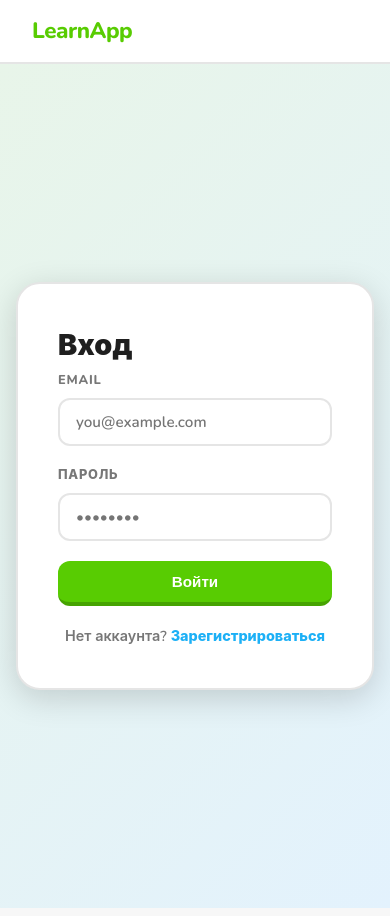
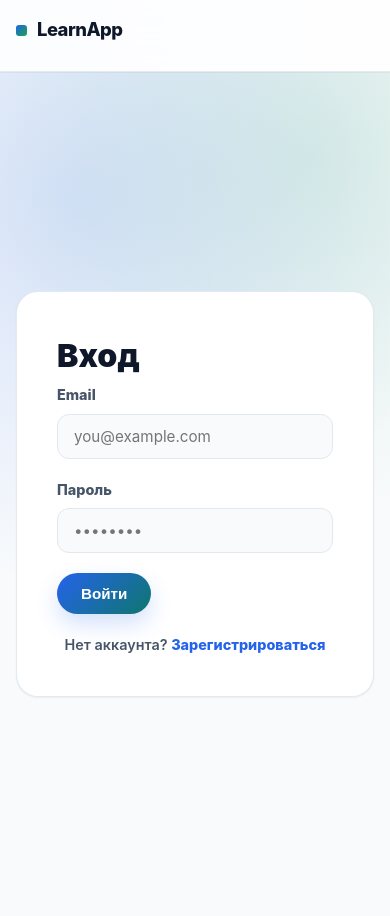
Before and after one commit to erkebulan234/learning_machine, a React (Create React App) app in the folder frontend/: page /login in a window 390 px wide. Built offline with nearby package versions, Linux system fonts and the light colour scheme.

Commit message:
Modernize frontend design

```diff
--- a/frontend/src/styles/global.css
+++ b/frontend/src/styles/global.css
@@ -792,3 +792,395 @@ body {
 
 .action-btn:hover { border-color: var(--gray-400); background: var(--gray-100); transform: translateY(-1px); }
 .action-btn.delete:hover { border-color: var(--red); background: var(--red-light); }
+
+/* Modern LMS redesign overrides */
+:root {
+  --green: #16a34a;
+  --green-dark: #15803d;
+  --green-light: #dcfce7;
+  --blue: #2563eb;
+  --blue-dark: #1d4ed8;
+  --blue-light: #dbeafe;
+  --purple: #7c3aed;
+  --purple-dark: #6d28d9;
+  --purple-light: #ede9fe;
+  --red: #dc2626;
+  --red-light: #fee2e2;
+  --yellow: #f59e0b;
+  --yellow-dark: #b45309;
+  --yellow-light: #fef3c7;
+  --gray-50: #f8fafc;
+  --gray-100: #f1f5f9;
+  --gray-200: #e2e8f0;
+  --gray-400: #94a3b8;
+  --gray-600: #475569;
+  --gray-800: #1e293b;
+  --gray-900: #0f172a;
+  --white: #ffffff;
+  --radius-sm: 8px;
+  --radius-md: 10px;
+  --radius-lg: 14px;
+  --radius-xl: 18px;
+  --shadow-sm: 0 1px 2px rgba(15, 23, 42, 0.06);
+  --shadow-md: 0 10px 24px rgba(15, 23, 42, 0.08);
+  --shadow-lg: 0 24px 60px rgba(15, 23, 42, 0.14);
+}
+
+body {
+  font-family: Inter, -apple-system, BlinkMacSystemFont, "Segoe UI", sans-serif;
+  background:
+    radial-gradient(circle at top left, rgba(37, 99, 235, 0.08), transparent 28rem),
+    linear-gradient(180deg, #f8fafc 0%, #eef2f7 100%);
+  color: var(--gray-900);
+}
+
+.navbar {
+  height: 72px;
+  padding: 0 2rem;
+  background: rgba(255, 255, 255, 0.86);
+  border-bottom: 1px solid rgba(226, 232, 240, 0.9);
+  backdrop-filter: blur(18px);
+  box-shadow: 0 1px 0 rgba(15, 23, 42, 0.04);
+}
+
+.navbar-logo {
+  color: var(--gray-900);
+  font-size: 1.15rem;
+  font-weight: 850;
+}
+
+.navbar-logo::before {
+  content: "";
+  display: inline-block;
+  width: 11px;
+  height: 11px;
+  margin-right: 10px;
+  border-radius: 3px;
+  background: linear-gradient(135deg, var(--blue), var(--green));
+}
+
+.navbar-links {
+  gap: 0.35rem;
+}
+
+.navbar-links a {
+  color: var(--gray-600);
+  border-radius: 999px;
+  font-weight: 700;
+}
+
+.navbar-links a:hover {
+  background: var(--gray-100);
+  color: var(--gray-900);
+}
+
+.navbar-admin {
+  color: var(--purple-dark) !important;
+  background: var(--purple-light);
+}
+
+.navbar-xp {
+  border: 1px solid #fde68a;
+  background: #fffbeb;
+  color: #92400e;
+  box-shadow: none;
+}
+
+.btn-logout,
+.btn-secondary {
+  border: 1px solid var(--gray-200);
+  border-bottom: 1px solid var(--gray-200);
+  border-radius: 999px;
+  background: var(--white);
+  color: var(--gray-600);
+  box-shadow: var(--shadow-sm);
+}
+
+.btn-logout:hover,
+.btn-secondary:hover {
+  border-color: var(--gray-300);
+  background: var(--gray-100);
+  color: var(--gray-900);
+  transform: none;
+}
+
+.btn-primary {
+  width: auto;
+  border: 0;
+  border-radius: 999px;
+  background: linear-gradient(135deg, var(--blue), #0f766e);
+  box-shadow: 0 10px 22px rgba(37, 99, 235, 0.2);
+  font-weight: 800;
+}
+
+.btn-primary:hover {
+  background: linear-gradient(135deg, var(--blue-dark), #0f766e);
+  transform: translateY(-1px);
+}
+
+.btn-primary:active {
+  transform: translateY(0);
+}
+
+.page {
+  max-width: 1120px;
+  padding: 2rem 1.5rem 4rem;
+}
+
+.page > h1 {
+  font-size: 2.35rem;
+  line-height: 1.1;
+  margin-bottom: 1.5rem;
+  letter-spacing: 0;
+}
+
+.page > h1::after {
+  content: "";
+  display: block;
+  width: 56px;
+  height: 4px;
+  margin-top: 14px;
+  border-radius: 999px;
+  background: linear-gradient(90deg, var(--blue), var(--green));
+}
+
+.auth-page {
+  background:
+    radial-gradient(circle at 20% 15%, rgba(37, 99, 235, 0.16), transparent 24rem),
+    radial-gradient(circle at 80% 10%, rgba(22, 163, 74, 0.12), transparent 22rem),
+    #f8fafc;
+}
+
+.auth-card,
+.form-card,
+.course-card,
+.lesson-item,
+.task-panel,
+.profile-card,
+.progress-item,
+.achievement-card,
+.admin-section,
+.stat-card {
+  border: 1px solid rgba(226, 232, 240, 0.95);
+  box-shadow: var(--shadow-sm);
+}
+
+.auth-card,
+.form-card {
+  border-radius: 22px;
+}
+
+.auth-card h1 {
+  font-size: 2rem;
+}
+
+.form-group label {
+  color: var(--gray-600);
+  letter-spacing: 0;
+  text-transform: none;
+  font-size: 0.9rem;
+}
+
+.form-group input,
+.form-card textarea,
+.form-card select {
+  border: 1px solid var(--gray-200);
+  border-radius: 12px;
+  background: #f8fafc;
+}
+
+.form-group input:focus,
+.form-card textarea:focus,
+.form-card select:focus {
+  border-color: rgba(37, 99, 235, 0.7);
+  background: var(--white);
+  box-shadow: 0 0 0 4px rgba(37, 99, 235, 0.12);
+}
+
+.courses-grid {
+  grid-template-columns: repeat(auto-fill, minmax(280px, 1fr));
+  gap: 1rem;
+}
+
+.course-card {
+  position: relative;
+  min-height: 190px;
+  padding: 1.35rem;
+  border-radius: 18px;
+  overflow: hidden;
+}
+
+.course-card::before {
+  content: "";
+  position: absolute;
+  inset: 0 0 auto;
+  height: 4px;
+  background: linear-gradient(90deg, var(--blue), var(--green));
+}
+
+.course-card:hover {
+  border-color: rgba(37, 99, 235, 0.35);
+  box-shadow: var(--shadow-md);
+  transform: translateY(-4px);
+}
+
+.course-card h2 {
+  font-size: 1.15rem;
+}
+
+.course-card p {
+  color: var(--gray-600);
+}
+
+.course-difficulty,
+.difficulty-badge,
+.progress-count,
+.xp-badge,
+.achievement-badge,
+.profile-level {
+  border: 0;
+  border-radius: 999px;
+}
+
+.course-meta {
+  color: var(--gray-600);
+}
+
+.lessons-list,
+.tasks-section,
+.section {
+  background: rgba(255, 255, 255, 0.6);
+  border: 1px solid rgba(226, 232, 240, 0.75);
+  border-radius: 22px;
+  padding: 1.25rem;
+}
+
+.lesson-item {
+  border-radius: 14px;
+  margin-bottom: 0.7rem;
+}
+
+.lesson-item:hover {
+  border-color: rgba(37, 99, 235, 0.35);
+  transform: translateX(0);
+  box-shadow: var(--shadow-md);
+}
+
+.lesson-num {
+  border: 0;
+  border-radius: 12px;
+  background: var(--blue-light);
+}
+
+.task-tab {
+  border: 1px solid var(--gray-200);
+  border-radius: 999px;
+}
+
+.task-tab.active {
+  border: 0;
+  background: var(--gray-900);
+  color: var(--white);
+}
+
+.task-panel {
+  border-radius: 18px;
+}
+
+.code-editor {
+  border: 1px solid #1e293b;
+  border-radius: 14px;
+  background: #0f172a;
+  box-shadow: inset 0 1px 0 rgba(255,255,255,0.05);
+}
+
+.profile-avatar {
+  border-radius: 18px;
+  border: 0;
+  background: linear-gradient(135deg, var(--blue), var(--green));
+}
+
+.xp-bar-wrap {
+  height: 12px;
+  background: var(--gray-100);
+}
+
+.xp-bar {
+  height: 12px;
+}
+
+.admin-layout {
+  background: var(--gray-50);
+}
+
+.admin-sidebar {
+  border-right: 1px solid var(--gray-200);
+  background: rgba(255, 255, 255, 0.82);
+  backdrop-filter: blur(18px);
+}
+
+.admin-main {
+  background: transparent;
+}
+
+.admin-section {
+  border-radius: 20px;
+}
+
+.admin-section-header,
+.admin-table th {
+  background: #f8fafc;
+}
+
+.action-btn {
+  border: 1px solid var(--gray-200);
+  border-radius: 10px;
+}
+
+@media (max-width: 760px) {
+  .navbar {
+    height: auto;
+    min-height: 72px;
+    padding: 1rem;
+    align-items: flex-start;
+    gap: 0.75rem;
+    flex-direction: column;
+  }
+
+  .navbar-links {
+    width: 100%;
+    flex-wrap: wrap;
+  }
+
+  .page {
+    padding: 1.5rem 1rem 3rem;
+  }
+
+  .page > h1 {
+    font-size: 1.8rem;
+  }
+
+  .profile-card {
+    flex-direction: column;
+  }
+
+  .admin-layout {
+    flex-direction: column;
+  }
+
+  .admin-sidebar {
+    position: static;
+    width: 100%;
+    height: auto;
+  }
+
+  .admin-main {
+    padding: 1rem;
+  }
+
+  .admin-section-header {
+    gap: 1rem;
+    align-items: flex-start;
+    flex-direction: column;
+  }
+}
```
